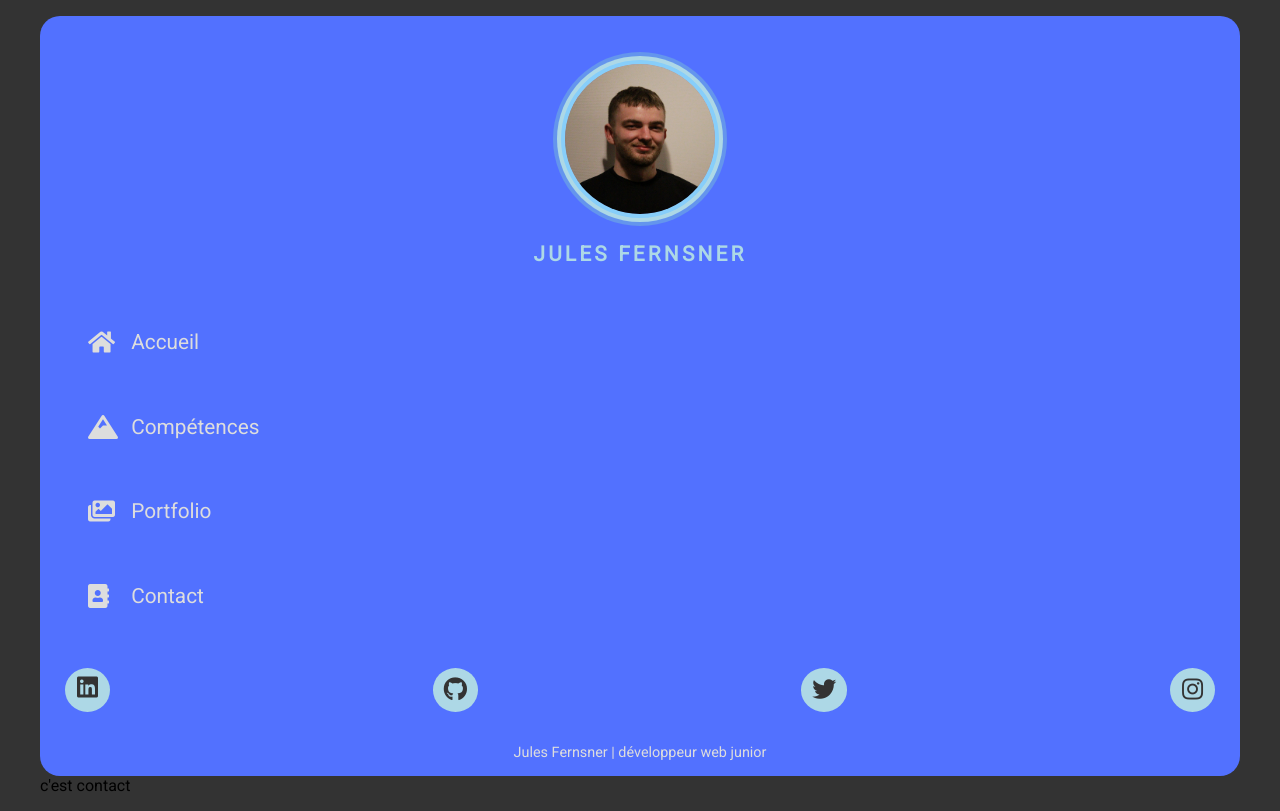
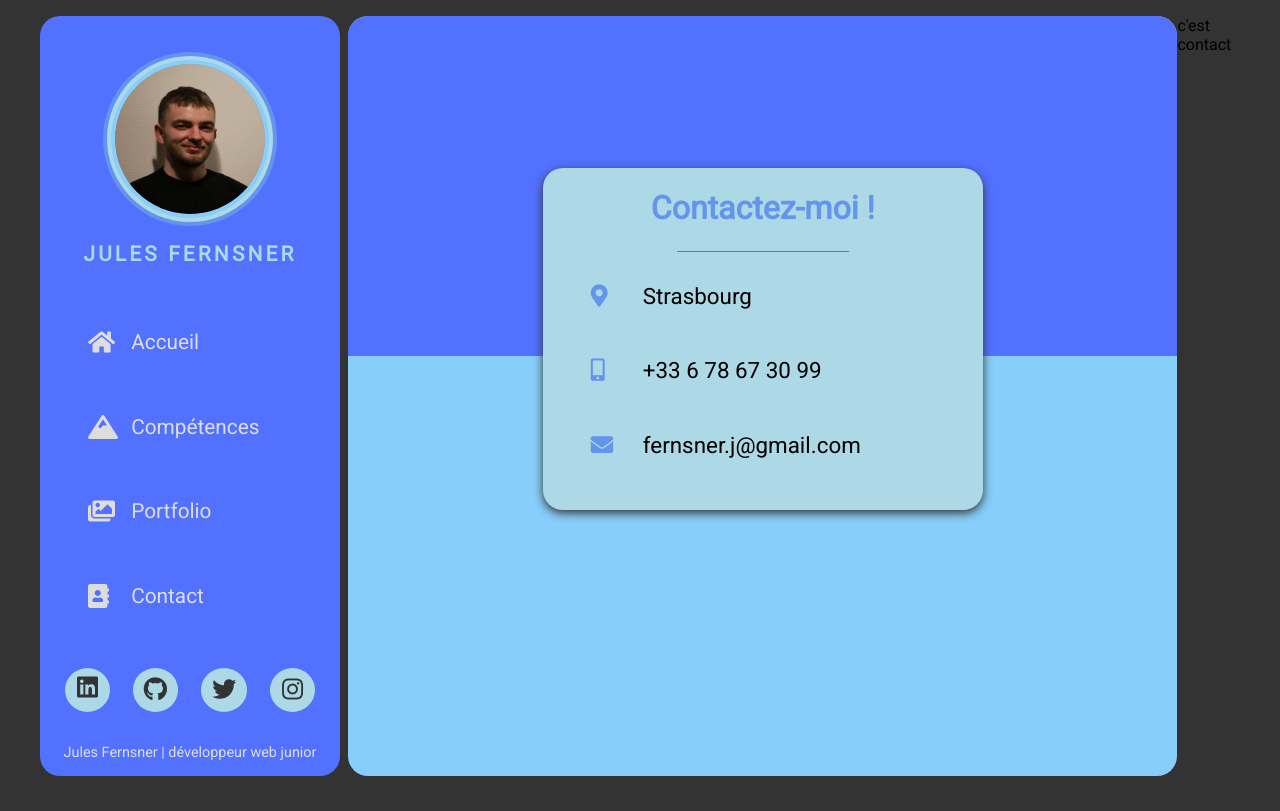
Before and after one commit to JulesSacha/portfolioReact, a React (Create React App) app: page /Contact in a window 1280 px wide. Built offline with nearby package versions, Linux system fonts and the light colour scheme.

Commit message:
ajout bibliotheque copy-to-clipboard

```diff
--- a/package.json
+++ b/package.json
@@ -8,6 +8,7 @@
     "@testing-library/user-event": "^12.8.3",
     "node-sass": "^5.0.0",
     "react": "^17.0.2",
+    "react-copy-to-clipboard": "^5.0.3",
     "react-dom": "^17.0.2",
     "react-router-dom": "^5.2.0",
     "react-scripts": "4.0.3",
--- a/src/components/Navigation.js
+++ b/src/components/Navigation.js
@@ -7,7 +7,7 @@ const Navigation = () => {
         <div className="sidebar">
             <div className="id">
                 <div className="idContent">
-                    <img src="./media/jules.jpg" width="150px" height="150px" alt="Photo de profil" />
+                    <img src="./media/jules.jpg" width="150px" height="150px" alt="Img de profil" />
                     <h3>Jules Fernsner</h3>
                 </div>
             </div>
--- a/src/pages/Contact.js
+++ b/src/pages/Contact.js
@@ -1,10 +1,38 @@
 import React from 'react';
 import Navigation from '../components/Navigation';
+import { CopyToClipboard } from 'react-copy-to-clipboard';
 
 const contact = () => {
     return (
-        <div>
+        <div className="contact">
             <Navigation />
+            <div className="contactContent">
+                <div className="header"></div>
+                <div className="contactBox">
+                    <h1>Contactez-moi !</h1>
+                    <ul>
+                        <li>
+                            <i className="fas fa-map-marker-alt"></i>
+                            <span>Strasbourg</span>
+                        </li>
+                        <li>
+                            <i className="fas fa-mobile-alt"></i>
+                            <CopyToClipboard text="+33 6 78 67 30 99">
+                                <span className="clickInput" onClick={() => {alert('Téléphone copié')}}>+33 6 78 67 30 99</span>
+                            </CopyToClipboard>
+
+                        </li>
+                        <li>
+                            <i className="fas fa-envelope"></i>
+                            <CopyToClipboard text="fernsner.j@gmail.com">
+                                <span className="clickInput" onClick={() => {alert('Email copié')}}>fernsner.j@gmail.com</span>
+                            </CopyToClipboard>
+
+                        </li>
+                    </ul>
+                </div>
+            </div>
+
             c'est contact
         </div>
     );
--- a/src/styles/pages/_contact.scss
+++ b/src/styles/pages/_contact.scss
@@ -0,0 +1,168 @@
+.contactContent {
+    background: $color-3;
+    border-radius: $borderRadius;
+    width: 100%;
+    overflow: hidden;
+    display: grid;
+    grid-template-columns: 1fr;
+    grid-template-rows: 20% 45% 35%;
+    grid-template-areas:
+      "1"
+      "2"
+      "3";
+
+    .header {
+      grid-area: 1;
+      width: 100%;
+      position: relative;
+      background: $color-1;
+      height: 340px;
+
+      &:before {
+        content: '';
+        width: 100%;
+        height: 100%;
+        position: absolute;
+        filter: grayscale(100%);
+      }
+      &:after {
+        content: '';
+        width: 100%;
+        height: 100%;
+        position: absolute;
+        top: 30px;
+
+      }
+    }
+    .contactBox {
+      grid-area: 2;
+      background: $color-4;
+      margin: 0 auto;
+      padding: 1rem 3rem;
+      z-index: 2;
+      border-radius: $borderRadius;
+      box-shadow: 0 3px 10px #333;
+      width: 50%;
+      min-width: 440px;
+      min-height: 200px;
+
+      h1 {
+        text-align: center;
+        margin-top: 0.3rem;
+        position: relative;
+        color: $color-2;
+
+        &:after {
+          content: '';
+          height: 1px;
+          width: 50%;
+          background: $color-1;
+          position: absolute;
+          bottom: -25px;
+          left: 50%;
+          transform: translateX(-50%);
+        }
+      }
+      ul {
+        height: 72%;
+        width: inherit;
+        display: grid;
+        margin-top: 3.5rem;
+
+        li {
+          position: relative;
+        }
+
+        i {
+          font-size: 1.4rem;
+          position: absolute;
+          transform: translateY(2px);
+          color: $color-2;
+        }
+        span {
+          font-size: 1.4rem;
+          position: absolute;
+          transform: translateX(52px);
+          background: transparent;
+          border: none;
+          outline: none;
+          width: 350px;
+          transition: .2s ease;
+        }
+        .clickInput:hover {
+          transform: translateX(56px);
+          cursor: pointer;
+        }
+      }
+    }
+    .socialNetwork {
+      grid-area: 3;
+      @include verticalCenter;
+
+      ul {
+        display: flex;
+        text-align: center;
+        width: 100%;
+        justify-content: space-around;
+
+        a {
+          width: 20%;
+          font-size: 1.2rem;
+          background: $color-4;
+          border-radius: $borderRadius;
+          display: inline-block;
+          padding: 0.7rem 0;
+
+          transform: scaleY(0);
+          transform-origin: center;
+          transition: .2s ease;
+          transition: scale .1s;
+
+          &:hover {
+            background: $color-4;
+          }
+
+          i {
+            color: $color-2;
+            margin-top: .3rem;
+          }
+        }
+        //ANIMATION
+        @mixin networkAnim($timeout) {
+          animation: pop 1s forwards;
+          animation-delay: $timeout;
+
+        }
+        @keyframes pop {
+          to {
+            transform: scaleY(1);
+          }
+        }
+        a:nth-child(1) {
+          @include networkAnim(.4s);
+        }
+        a:nth-child(2) {
+          @include networkAnim(.8s);
+        }
+        a:nth-child(3) {
+          @include networkAnim(1.2s);
+        }
+        a:nth-child(4) {
+          @include networkAnim(1.6s);
+        }
+      }
+    }
+  }
+  @media screen and (max-width: 500px){
+    .contactContent {
+      .contactBox {
+        min-width: 100% !important;
+      }
+      span {
+        font-size: .9rem !important;
+      }
+      h4 {
+        font-size: .9rem;
+      }
+    }
+  }
--- a/src/styles/pages/_portfolio.scss
+++ b/src/styles/pages/_portfolio.scss
@@ -116,8 +116,7 @@
         grid-area: 2;
         font-family: $font-2;
         font-size: 1.65rem;
-        @include verticalCenter;
-        justify-content: left;
+        color: $white;
 
       }
       img {
```
Also changed, not shown: 1 other file (tests, documents, lock files or other folders).
